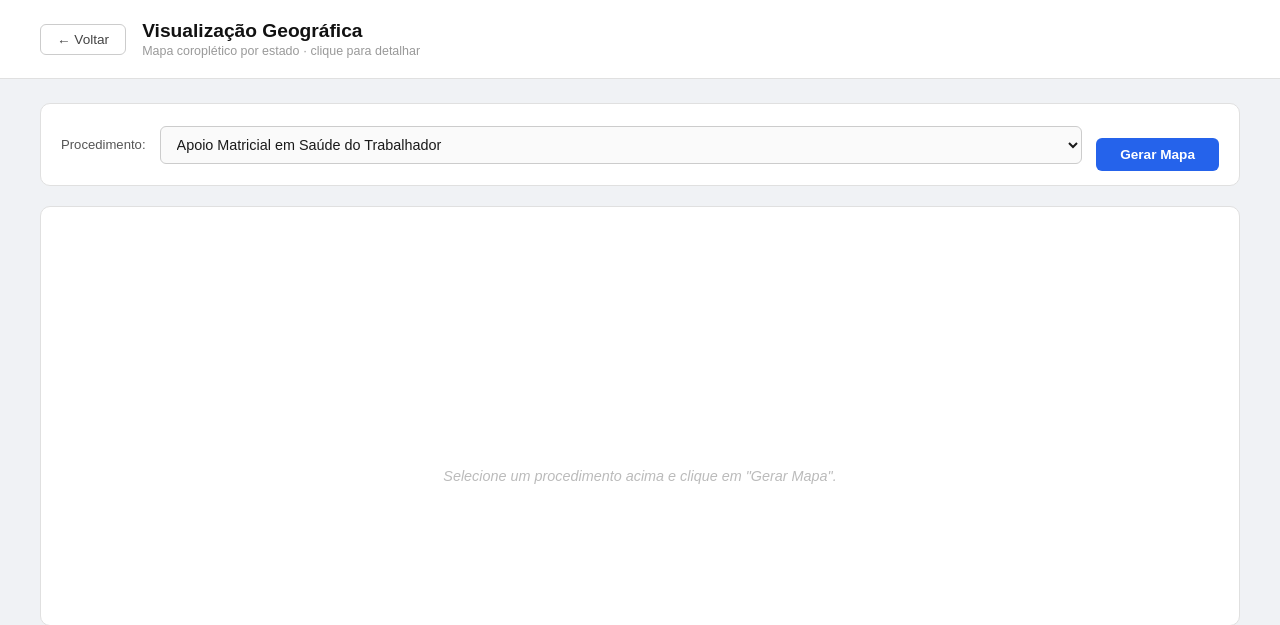
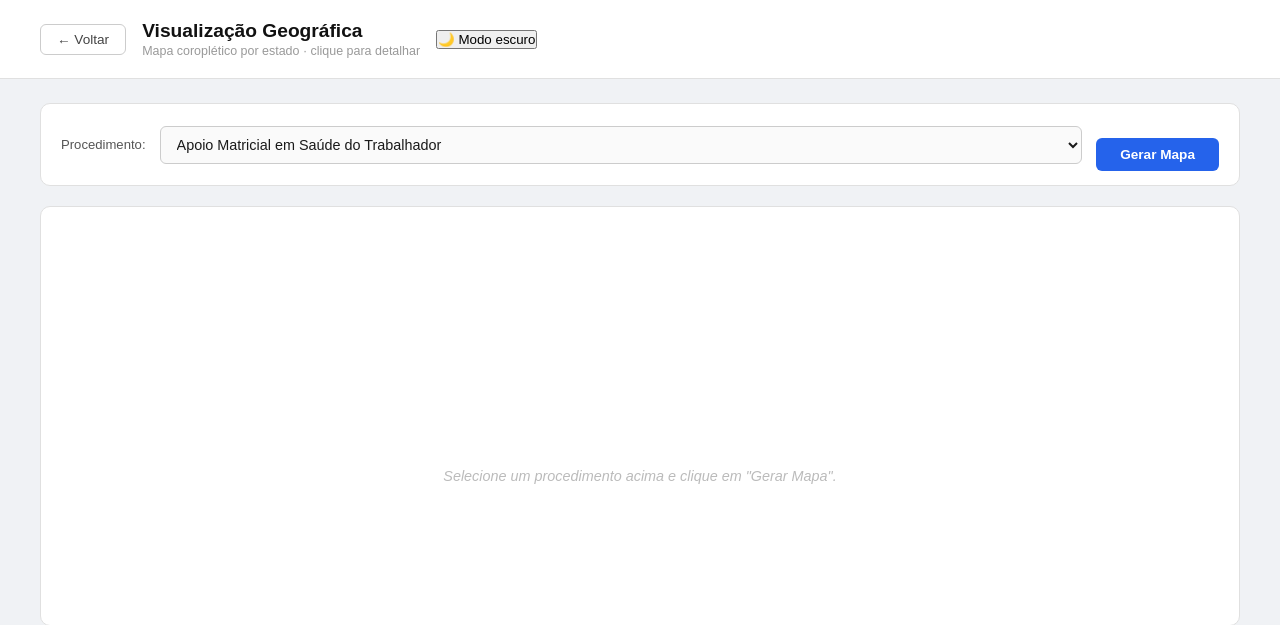
Before and after one commit to JoaoVGuerra06/webpic, a Flask app: page /mapa in a window 1280 px wide. Shown: the top 625 px of the page. Run offline with Flask 3, Linux system fonts and the light colour scheme; some libraries are stand-ins or nearby versions.

Commit message:
Add files via upload

```diff
--- a/templates/grafico.html
+++ b/templates/grafico.html
@@ -4,6 +4,7 @@
     <meta charset="UTF-8">
     <meta name="viewport" content="width=device-width, initial-scale=1.0">
     <title>Visualização Gráfica – SUS</title>
+    <script src="{{ url_for('static', filename='tema.js') }}"></script>
     <link rel="stylesheet" href="{{ url_for('static', filename='style.css') }}">
 </head>
 <body>
@@ -14,6 +15,7 @@
         <h1>Visualização Gráfica</h1>
         <div class="subtitulo">Atendimentos per capita nas capitais · 2018–2024</div>
     </div>
+    <button class="btn-tema" onclick="alternarTema()">🌙 Modo escuro</button>
 </div>
 
 <div class="container">
@@ -62,7 +64,7 @@
     </form>
 
     {% if erro %}
-        <div class="aviso"> {{ erro }}</div>
+        <div class="aviso">⚠️ {{ erro }}</div>
     {% endif %}
 
     <div class="grafico">
--- a/templates/home.html
+++ b/templates/home.html
@@ -4,11 +4,14 @@
     <meta charset="UTF-8">
     <meta name="viewport" content="width=device-width, initial-scale=1.0">
     <title>Estatísticas SUS – Per Capita nas Capitais</title>
+    <script src="{{ url_for('static', filename='tema.js') }}"></script>
     <link rel="stylesheet" href="{{ url_for('static', filename='style.css') }}">
 </head>
 <body>
 
 <div class="home-container">
+
+    <button class="btn-tema home-tema" onclick="alternarTema()">🌙 Modo escuro</button>
 
     <h1>Estatísticas de Procedimentos do SUS</h1>
     <p class="subtitulo">Atendimentos per capita nas capitais brasileiras · 2018–2024</p>
--- a/templates/mapa.html
+++ b/templates/mapa.html
@@ -4,6 +4,7 @@
     <meta charset="UTF-8">
     <meta name="viewport" content="width=device-width, initial-scale=1.0">
     <title>Visualização Geográfica – SUS</title>
+    <script src="{{ url_for('static', filename='tema.js') }}"></script>
     <link rel="stylesheet" href="{{ url_for('static', filename='style.css') }}">
     <script src="https://cdn.plot.ly/plotly-2.35.2.min.js"></script>
 </head>
@@ -15,6 +16,7 @@
         <h1>Visualização Geográfica</h1>
         <div class="subtitulo">Mapa coroplético por estado · clique para detalhar</div>
     </div>
+    <button class="btn-tema" onclick="alternarTema()">🌙 Modo escuro</button>
 </div>
 
 <div class="mapa-page">
@@ -43,7 +45,6 @@
             <div id="graficoEstado"></div>
         </div>
 
-        {# Dados JSON embutidos para o JS usar sem nova requisição #}
         <script id="dados-json" type="application/json">
             {{ dados_json|safe }}
         </script>
@@ -58,6 +59,11 @@
             const mapa = document.querySelector('.plotly-graph-div');
             if (!mapa) return;
 
+            function corTema() {
+                return document.documentElement.getAttribute('data-theme') === 'dark'
+                    ? '#4ade80' : '#2563eb';
+            }
+
             function criarGraficoEstado(nomeEstado) {
 
                 const dadosEstado = dados
@@ -66,46 +72,68 @@
 
                 if (dadosEstado.length === 0) return;
 
-                const anos   = dadosEstado.map(d => d.Ano);
-                const valores = dadosEstado.map(d => d.Valor);
+                const cor = corTema();
+                const isDark = document.documentElement.getAttribute('data-theme') === 'dark';
 
                 const trace = {
-                    x: anos,
-                    y: valores,
+                    x: dadosEstado.map(d => d.Ano),
+                    y: dadosEstado.map(d => d.Valor),
                     mode: 'lines+markers',
                     type: 'scatter',
-                    line:   { width: 3, color: '#00c6ff' },
-                    marker: { size: 9,  color: '#00c6ff' },
+                    line:   { width: 3, color: cor },
+                    marker: { size: 9,  color: cor },
                     fill: 'tozeroy',
-                    fillcolor: 'rgba(0,198,255,0.08)'
+                    fillcolor: isDark
+                        ? 'rgba(74,222,128,0.07)'
+                        : 'rgba(37,99,235,0.07)'
                 };
 
                 const layout = {
-                    template: 'plotly_dark',
                     paper_bgcolor: 'rgba(0,0,0,0)',
                     plot_bgcolor:  'rgba(0,0,0,0)',
                     margin: { t: 20, r: 20, b: 50, l: 60 },
-                    font:   { color: '#fff', family: 'Arial, sans-serif' },
-                    xaxis:  { title: 'Ano',  gridcolor: 'rgba(255,255,255,0.08)' },
-                    yaxis:  { title: 'Atendimentos por 100k hab', gridcolor: 'rgba(255,255,255,0.08)' }
+                    font:   {
+                        color: isDark ? '#e8e8e8' : '#111111',
+                        family: 'Arial, sans-serif'
+                    },
+                    xaxis: {
+                        title: 'Ano',
+                        gridcolor: isDark ? 'rgba(255,255,255,0.07)' : 'rgba(0,0,0,0.07)',
+                        color: isDark ? '#888' : '#555'
+                    },
+                    yaxis: {
+                        title: 'Atendimentos por 100k hab',
+                        gridcolor: isDark ? 'rgba(255,255,255,0.07)' : 'rgba(0,0,0,0.07)',
+                        color: isDark ? '#888' : '#555'
+                    }
                 };
 
                 Plotly.newPlot('graficoEstado', [trace], layout, { responsive: true });
 
                 document.getElementById('nomeEstado').innerText =
-                    ` Evolução Temporal — ${nomeEstado}`;
+                    `📍 Evolução Temporal — ${nomeEstado}`;
             }
 
+            // redesenha ao trocar tema se já havia um estado selecionado
+            let estadoAtual = null;
+
             mapa.on('plotly_click', function(data) {
-                const estado = data.points[0].location;
-                criarGraficoEstado(estado);
+                estadoAtual = data.points[0].location;
+                criarGraficoEstado(estadoAtual);
+            });
+
+            const observer = new MutationObserver(() => {
+                if (estadoAtual) criarGraficoEstado(estadoAtual);
+            });
+            observer.observe(document.documentElement, {
+                attributes: true, attributeFilter: ['data-theme']
             });
         });
         </script>
 
     {% else %}
 
-        <div class="grafico-detalhe" style="display:flex; align-items:center; justify-content:center;">
+        <div class="grafico-detalhe" style="display:flex;align-items:center;justify-content:center;">
             <p class="placeholder-mapa">Selecione um procedimento acima e clique em "Gerar Mapa".</p>
         </div>
 
```
